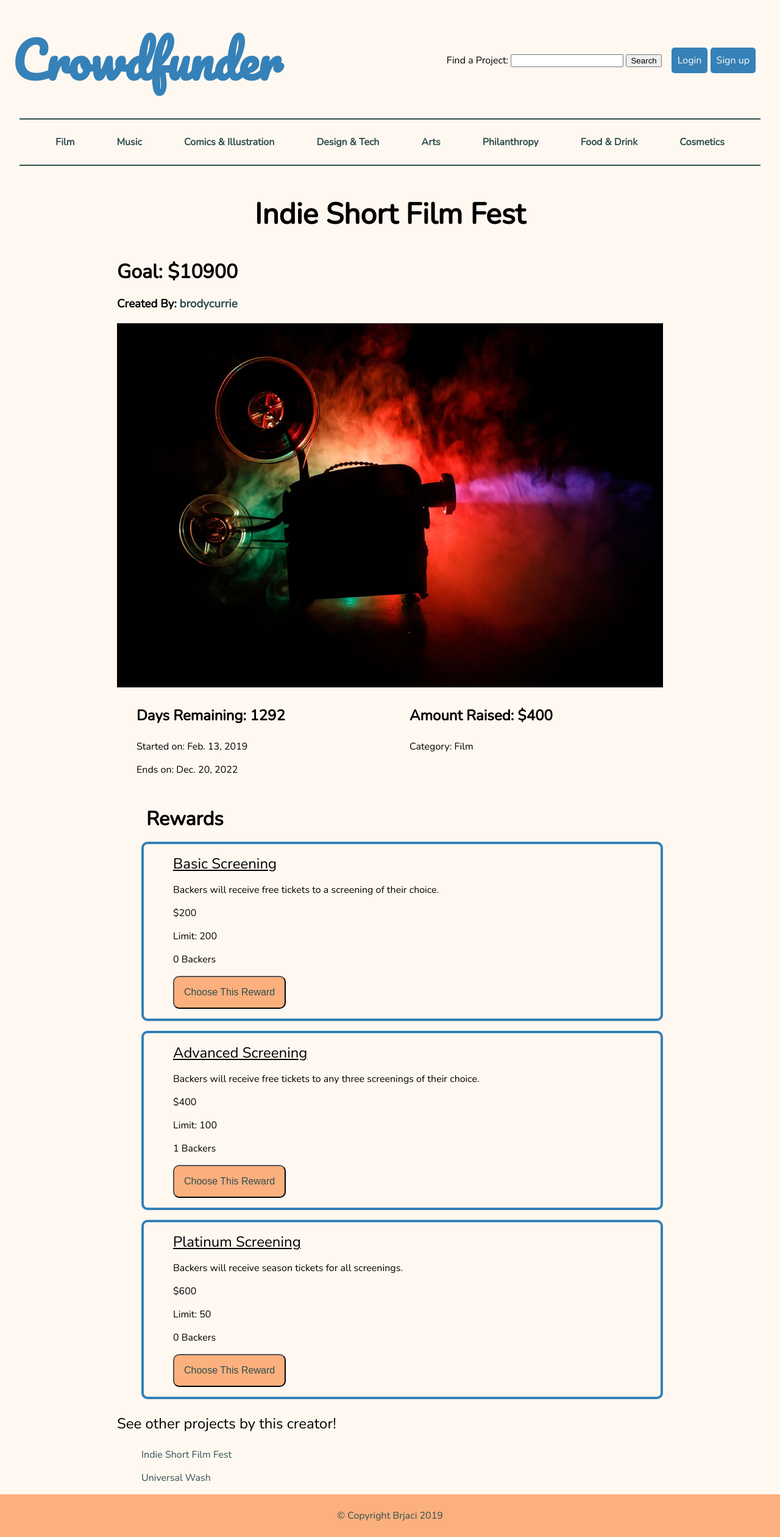
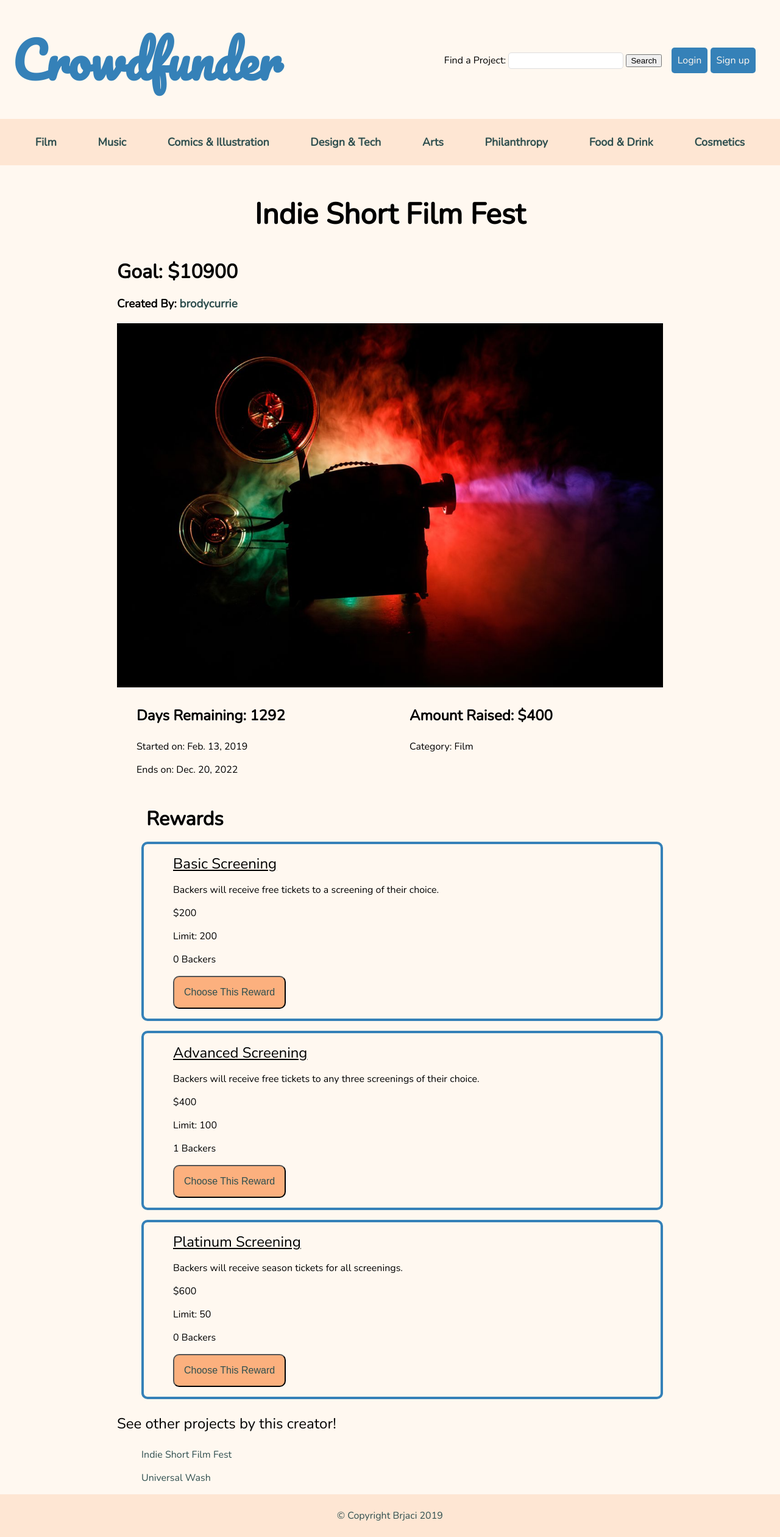
Before and after one commit to cindychea/crowdfunder, a Django app: page /project/8 in a window 1280 px wide. Shown: the whole page at 61% size. Run offline with Django 3.2, Linux system fonts and the light colour scheme; data comes from the database, SQL or seed files in the repository; some libraries are stand-ins or nearby versions.

Commit message:
Playing around with styling.

```diff
--- a/crowdfunder/static/css/styles.css
+++ b/crowdfunder/static/css/styles.css
@@ -53,6 +53,12 @@ header {
     margin: 2.5em;
 }
 
+#project-search {
+    border: 1px solid #ddd;
+    padding: 5px;
+    border-radius: 5px;
+}
+
 .login-container {
     margin-left: 1em;
 }
@@ -73,9 +79,12 @@ header {
 
 nav {
     grid-column: 1 / span 2;
-    border-top: solid 2px darkslategrey;
-    border-bottom: solid 2px darkslategrey;
-    width: 95%;
+    border: none;
+    background-color: rgb(252, 176, 126, 0.25);
+    width: 100%;
+    /* border-top: solid 2px darkslategrey;
+    border-bottom: solid 2px darkslategrey; */
+    /* width: 95%; */
     margin: auto;
 }
 
@@ -91,6 +100,7 @@ nav li {
     border-radius: 5px;
     padding: 10px;
     font-weight: bold;
+    font-size: 18px;
 }
 
 
@@ -111,7 +121,10 @@ nav li {
 .featured-projects li {
     margin: 1em;
     padding: 2em 4em;
-    border: solid 2px darkslategray;
+    background-color: #fff;
+    border: none;
+    box-shadow: 0 2px 4px rgba(0, 0, 0, 0.15);
+    /* border: solid 2px darkslategray; */
 }
 
 .project-image {
@@ -260,7 +273,7 @@ h4.title {
 /* FOOTER */
 
 footer {
-    background-color: #FCB07E;
+    background-color: rgb(252, 176, 126, 0.25);
     color: darkslategrey;
     position: relative;
     bottom: 0;
```
